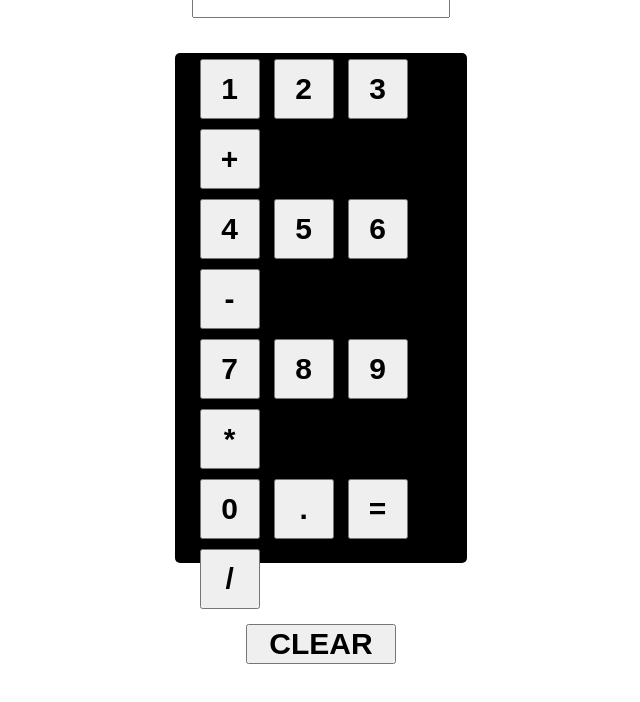
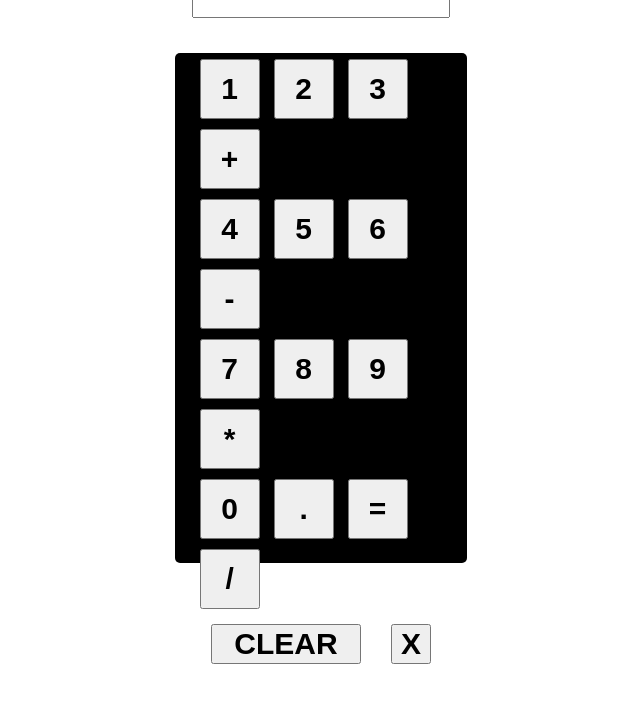
Before and after one commit to nittish03/CALCULATOR, a plain HTML site: page index.html in a window 1280 px wide. Shown: the whole page, without its empty margins (319-959 px from the left). Drawn offline with Linux system fonts and the light colour scheme.

Commit message:
did new js

```diff
--- a/index.css
+++ b/index.css
@@ -35,16 +35,24 @@ body{
     font-size: 30px;
     font-weight: 700;
 }
-.clear{
+.ccont{
+    margin-top: 10px;
+    display: flex;
+    justify-content: center;
+    align-items: center;
+}
+#clear{
     height: 40px;
     width: 150px;
     margin-bottom: 10px;
     font-size: 30px;
     font-weight: 600;
 }
-.ccont{
-    margin-top: 10px;
-    display: flex;
-    justify-content: center;
-    align-items: center;
+.backspace{
+    height: 40px;
+    width: 40px;
+    margin-bottom: 10px;
+    font-size: 30px;
+    font-weight: 600;
+    margin-left: 30px;
 }
--- a/index.html
+++ b/index.html
@@ -37,7 +37,8 @@
         <br>
     </div>
     <div class="ccont">
-        <input class="clear" id="clear" type="button" value="CLEAR" onclick=" clearvalue()">
+        <input id="clear" type="button" value="CLEAR">
+        <input type="button" id="backspace" class="backspace" value="X" onclick=" backspace()">
     </div>
     </div>
     <script src="index.js"></script>
--- a/index.js
+++ b/index.js
@@ -3,8 +3,13 @@ function display(value){
     sv.value += value;
 }
 function clearvalue(){
-    sv.value = " ";
+    sv.value = "";
 }
 function calculate(){
     sv.value=eval(sv.value);
 }
+function backspace(){
+
+}
+let nothing=document.getElementById("clear");
+nothing.addEventListener("click",clearvalue);
```
